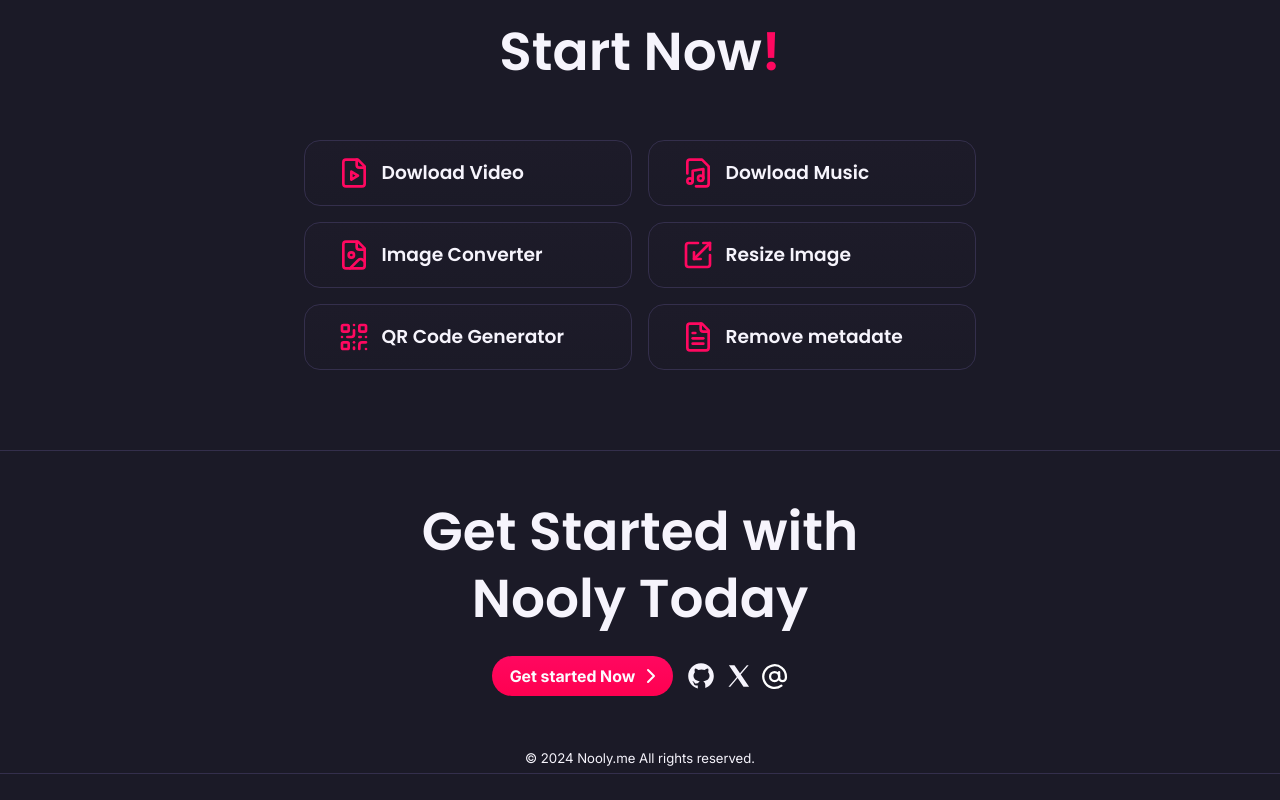
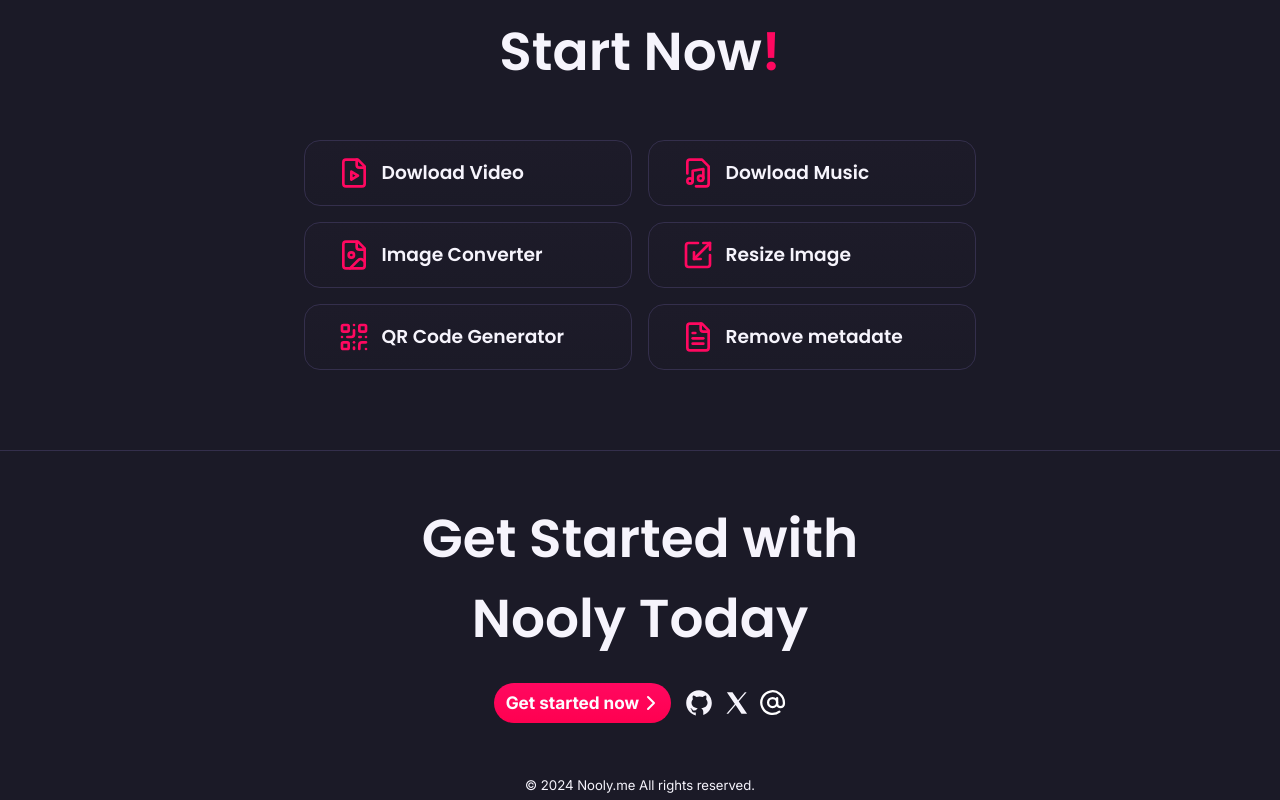
Before and after one commit to redseverity/nooly.me, a Next.js app in the folder apps/web/: page / in a window 1280 px wide. Shown: the part 1609-2409 px from the top of the page. Before the commit the page ends 2383 px from the top, so only its background shows below. Built offline with nearby package versions, Linux system fonts and the light colour scheme.

Commit message:
fix: update components.
- add function onClick to Navegate.ToTools that when clicked, close the Menu.
- add footer tag in (main)/page.
- update responsive styles of: Header, Contacts, Copyright, ToTools.

```diff
--- a/apps/web/src/app/(main)/page.tsx
+++ b/apps/web/src/app/(main)/page.tsx
@@ -17,9 +17,11 @@
         <Home />
         <About />
         <Tools />
+      </main>
+      <footer>
         <Contacts />
         <Copyright />
-      </main>
+      </footer>
     </>
   );
 }
--- a/apps/web/src/components/layouts/Header.tsx
+++ b/apps/web/src/components/layouts/Header.tsx
@@ -33,7 +33,7 @@
           draggable="false"
           className="min-[1200px]:w-[65rem] min-[1000px]:w-[92vw] w-[90vw] flex justify-between items-center h-full"
         >
-          <Link href="/">
+          <Link href="#Home">
             <Logo
               className="max-[430px]:text-[15pt]"
               classNameSmile="max-[430px]:left-[-1px] max-[430px]:top-[-31px] max-[430px]:w-8"
@@ -49,9 +49,9 @@
 
             <Navegate.ToTools
               text="Try for free"
-              className="max-[400px]:hidden"
+              className="max-[400px]:hidden pl-3 pr-1"
             >
-              <ChevronRight className="min-[500px]:stroke-[2.3px] stroke-[2px]" />
+              <ChevronRight className="size-6" />
             </Navegate.ToTools>
 
             <ThemeButton />
@@ -87,7 +87,7 @@
                 }}
               >
                 <div className="w-[90vw] flex flex-col h-auto overflow-hidden">
-                  <Navegate.OnPage className="justify-between pl-[1.10rem] pr-[0.7rem] font-poppins font-semibold h-[2.7rem] rounded-full">
+                  <Navegate.OnPage onClick={() => setMenuOpen(false)} className="justify-between pl-[1.10rem] pr-[0.7rem] font-poppins font-semibold h-[2.7rem] rounded-full">
                     <ChevronRight className="stroke-[2px] size-5" />
                   </Navegate.OnPage>
                 </div>
@@ -98,9 +98,9 @@
 
                 <Navegate.ToTools
                   text="Try for free"
-                  className="!px-8 h-[2.5rem] min-[400px]:hidden"
+                  className="w-[88vw] h-[2.5rem] min-[400px]:hidden"
                 >
-                  <ChevronRight className="min-[500px]:stroke-[2.3px] stroke-[2px]" />
+                  <ChevronRight className="stroke-[2px]" />
                 </Navegate.ToTools>
               </aside>
             </>,
--- a/apps/web/src/components/layouts/Sections/Contacts.tsx
+++ b/apps/web/src/components/layouts/Sections/Contacts.tsx
@@ -5,15 +5,15 @@
 export const Contacts = () => {
   return (
     <Section id="Contacts" className="py-12 border-none scroll-mt-16">
-      <h2 className="font-semibold min-[700px]:text-[40pt] text-[8vw] text-nowrap dark:text-light-2 text-dark-2 pb-6 text-center leading-tight">
+      <h2 className="font-semibold min-[600px]:text-[40pt] min-[400px]:text-[30pt] text-[9.5vw] text-nowrap dark:text-light-2 text-dark-2 pb-6 text-center">
         Get Started with
         <br />
         Nooly Today
       </h2>
 
       <div className="flex gap-2 items-center justify-center">
-        <Navegate.ToTools text="Get started Now" className="py-5">
-          <ChevronRight />
+        <Navegate.ToTools text="Get started now" className="py-5 pl-3 pr-2 min-[600px]:text-[13pt] min-[400px]:text-[11pt] text-[10pt]">
+          <ChevronRight className="min-[500px]:size-6 size-5"/>
         </Navegate.ToTools>
 
         <Link href="https://github.com/redseverity">
--- a/apps/web/src/components/layouts/Sections/Copyright.tsx
+++ b/apps/web/src/components/layouts/Sections/Copyright.tsx
@@ -4,7 +4,7 @@
   return (
     <Section
       id="Copyright"
-      className="py-2 text-[10pt] leading-none font-inter text-dark-2 dark:text-light-2"
+      className="py-2 text-[10pt] leading-none font-inter text-dark-2 dark:text-light-2 border-none"
     >
       <p>© 2024 Nooly.me All rights reserved.</p>
     </Section>
--- a/apps/web/src/components/ui/Navegate/ToTools.tsx
+++ b/apps/web/src/components/ui/Navegate/ToTools.tsx
@@ -19,14 +19,14 @@
       aria-label="Navigate to the tools page"
       title="Go to the tools page"
       className={clsx(
-        "min-[500px]:gap-1 flex min-[500px]:text-[12pt] text-[11pt] leading-none font-bold min-[500px]:pl-[14px] min-[500px]:pr-[10px] h-[36px] w-min justify-center items-center font-inter text-light-1 text-nowrap rounded-full bg-gradient-to-b from-rose-2 to-rose-3 hover:from-rose-1 hover:to-rose-2 pl-[8px] pr-[4px]",
+        "min-[500px]:gap-1 flex justify-center items-center leading-none font-bold h-[2.3rem] w-min font-inter text-light-1 text-nowrap rounded-full bg-gradient-to-b from-rose-2 to-rose-3 hover:from-rose-1 hover:to-rose-2",
         className,
       )}
     >
-      <span lang="en" className="min-[500px]:pl-1 pl-2">
-        {text}
+      <span className="flex justify-center items-center">
+      {text}
+      {children}
       </span>
-      {children}
     </Link>
   );
 };
```
